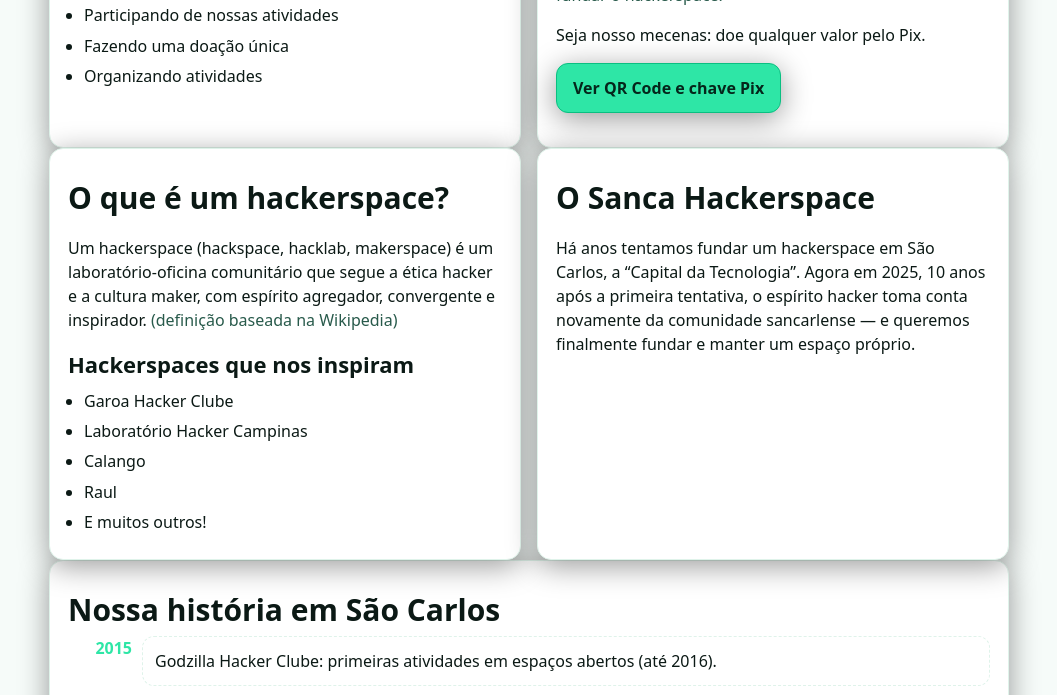
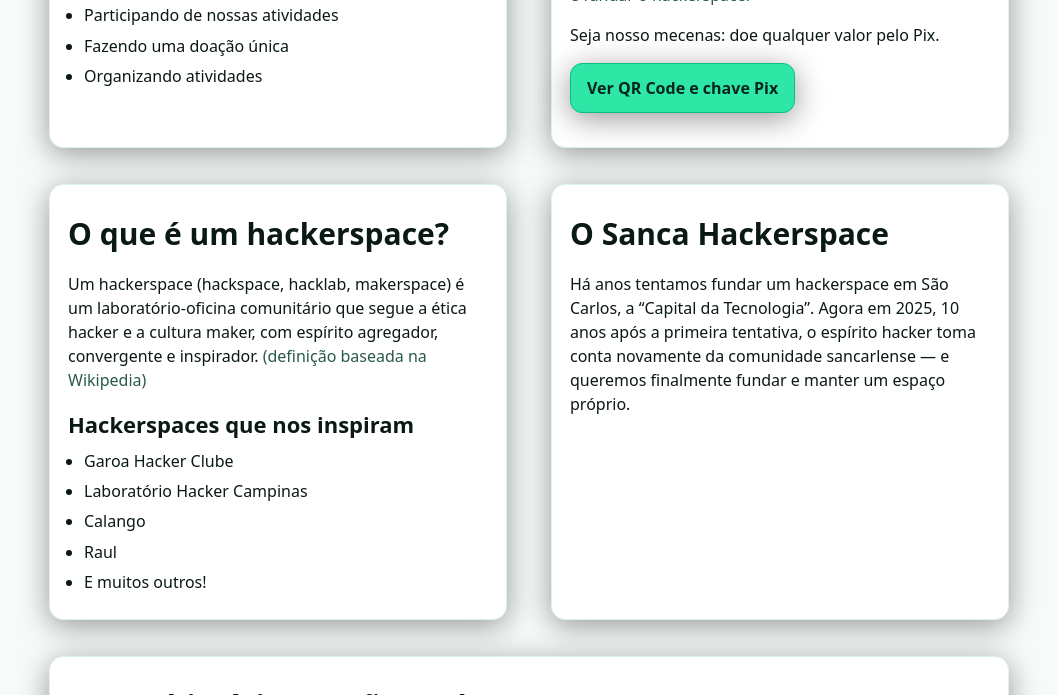
Before and after one commit to sancahc/site, a plain HTML site: page index.html in a window 1280 px wide. Shown: the part 655-1350 px from the top of the page, without its empty margins (111-1168 px from the left). Drawn offline with Linux system fonts and the light colour scheme.

Commit message:
Improve spacing

```diff
--- a/index.html
+++ b/index.html
@@ -88,10 +88,24 @@
       border:1px solid var(--card-b); border-radius: var(--radius); padding: 18px; box-shadow: var(--shadow)
     }
     .grid{
-      display:grid; gap:16px;
+      display:grid;
+      row-gap:16px;        /* espaçamento vertical entre linhas (mantém como estava) */
+      column-gap:16px;     /* base no mobile (1 coluna, então irrelevante) */
       grid-template-columns: 1fr;
     }
-    @media(min-width:720px){ .grid{grid-template-columns: 1fr 1fr} }
+    @media(min-width:720px){
+      .grid{
+        grid-template-columns: 1fr 1fr;
+        /* MAIS DISTÂNCIA entre as bordas verticais dos cards lado a lado */
+        column-gap: clamp(24px, 3.8vw, 44px);
+        row-gap: 18px; /* opcional: um tiquinho mais de altura entre linhas */
+      }
+    }
+    .grid + .grid,
+    .grid + .card,
+    .card + .grid{
+      margin-top: clamp(16px, 3vw, 36px);
+    }
     h2{font-size: clamp(22px, 3.6vw, 30px); margin: 8px 0 4px}
     h3{font-size: clamp(18px, 2.8vw, 22px); margin: 8px 0}
     ul,ol{margin: 8px 0 0 1.2em}
```
